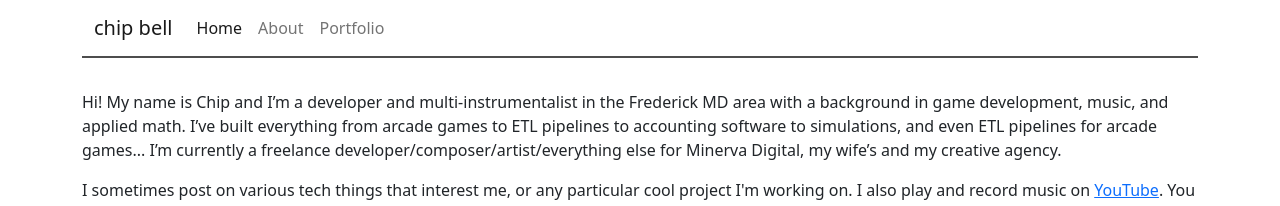
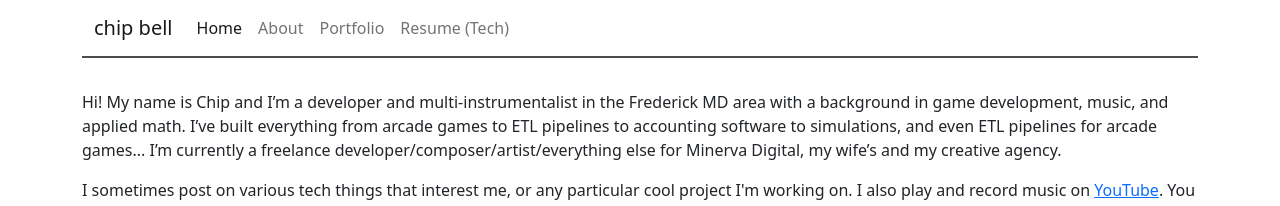
Before and after one commit to chipbell4/chipbell4.github.io, a Jekyll site: the page built from index.html, in a window 1280 px wide. Shown: the top 206 px of the page. Built offline with Jekyll 4.4.1, drawn with Linux system fonts in a browser that asks for light colours; nearby versions of some CDN libraries.

Commit message:
Adding my resume

```diff
--- a/_data/navigation.yml
+++ b/_data/navigation.yml
@@ -4,3 +4,5 @@
   link: /about/
 - name: Portfolio
   link: /portfolio/
+- name: Resume (Tech)
+  link: /tech_resume.pdf
```
Also changed, not shown: 1 other file.
